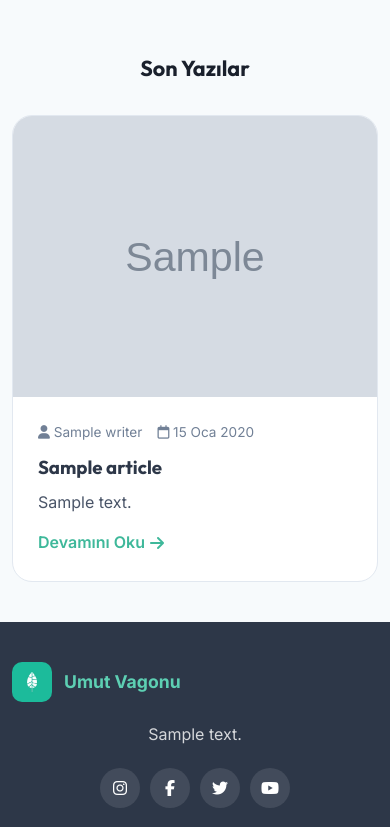
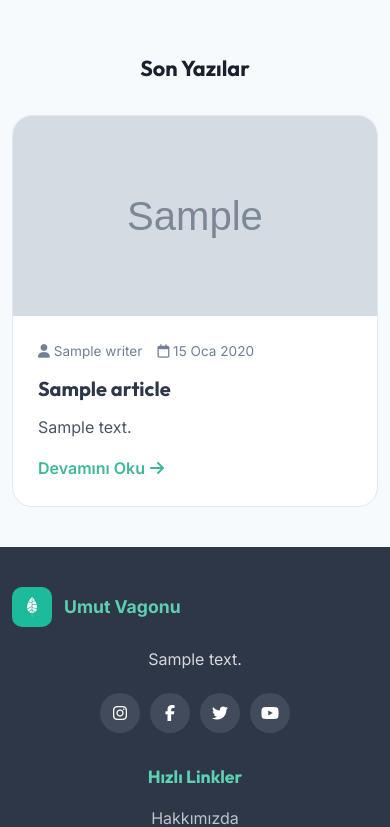
Before and after one commit to bulutsoft-dev/Uvder, a Django app: page /yazar-kosesi/ in a window 390 px wide. Shown: the part 668-1495 px from the top of the page. Run offline with Django 5.2, Linux system fonts and the light colour scheme; tables that the repository leaves empty hold one stand-in row (values such as "Sample post"); grey boxes marked "Sample" are stand-in pictures.

Commit message:
feat: enhance horizontal article card layout and styling with new grid and flexbox properties and responsive adjustments.

```diff
--- a/static/css/style.css
+++ b/static/css/style.css
@@ -1416,10 +1416,41 @@ section {
 .article-card.horizontal {
     display: grid;
     grid-template-columns: 200px 1fr;
+    min-height: 180px;
+    align-items: stretch;
+}
+
+.article-card.horizontal:not(:has(.article-image)) {
+    grid-template-columns: 1fr;
 }
 
 .article-card.horizontal .article-image {
     height: 100%;
+    min-height: 180px;
+}
+
+.article-card.horizontal .article-content {
+    display: flex;
+    flex-direction: column;
+    justify-content: center;
+}
+
+.article-card.horizontal .article-content h3 {
+    font-size: 1.25rem;
+    margin-bottom: 12px;
+}
+
+.article-card.horizontal .article-content p {
+    line-height: 1.6;
+    margin-bottom: 15px;
+}
+
+.article-card.horizontal .article-meta {
+    margin-bottom: 12px;
+}
+
+.article-card.horizontal .article-link {
+    margin-top: auto;
 }
 
 /* News/Article Detail */
@@ -2309,6 +2340,11 @@ section {
 
     .article-card.horizontal {
         grid-template-columns: 1fr;
+    }
+
+    .article-card.horizontal .article-image {
+        height: 200px;
+        min-height: auto;
     }
 
     .services-grid {
```
Also changed, not shown: 1 other file.
